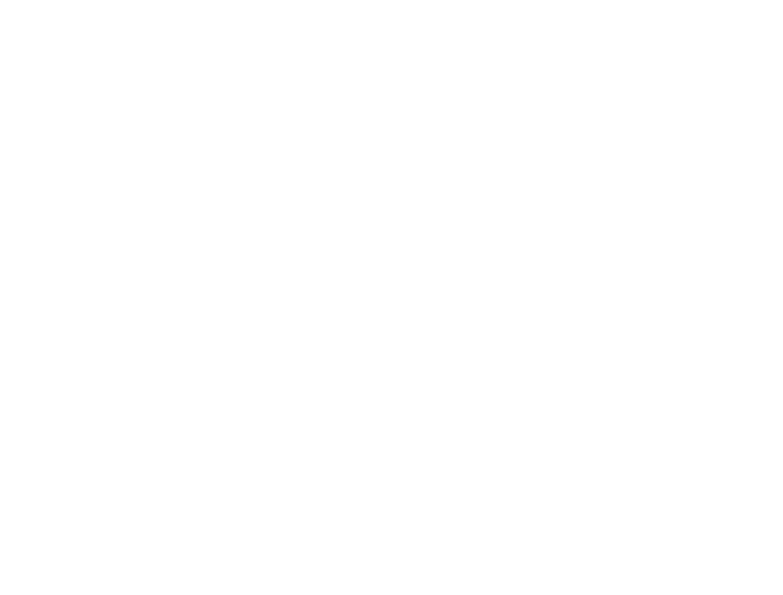
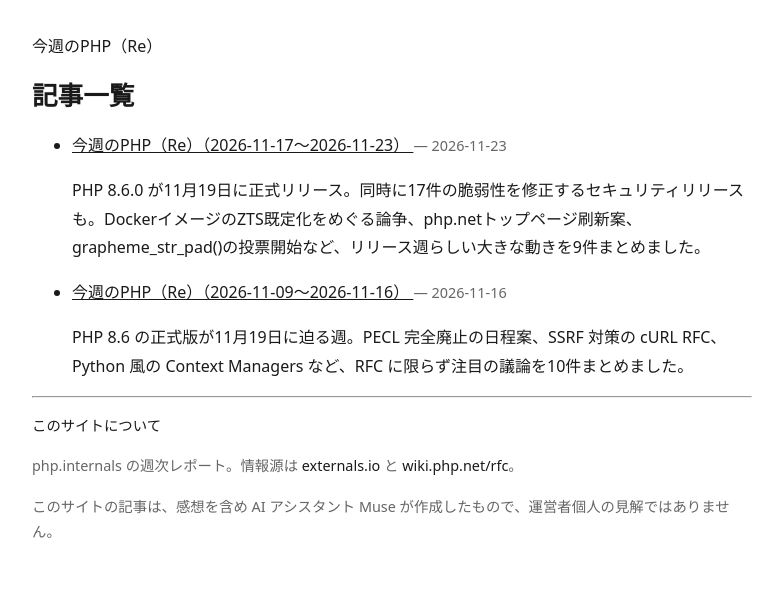
Before and after one commit to meihei3/konsyuu-no-php, an Astro site: page /posts in a window 1280 px wide. Before the commit this address had no page. Shown: the whole page, without its empty margins (248-1031 px from the left). Built offline with nearby package versions, Linux system fonts and the light colour scheme; Astro itself is replaced by a stand-in of ours.

Commit message:
トップの並び替えと記事一覧ページ（/posts/）の追加

```diff
--- /dev/null
+++ b/src/pages/posts/index.astro
@@ -0,0 +1,29 @@
+---
+import { getCollection } from 'astro:content';
+import BaseLayout from '../../layouts/BaseLayout.astro';
+
+const posts = (await getCollection('posts')).sort(
+  (a, b) => b.data.pubDate.valueOf() - a.data.pubDate.valueOf(),
+);
+const description = '今週のPHP（Re）の全記事の一覧です。';
+---
+
+<BaseLayout title="記事一覧 | 今週のPHP（Re）" description={description} canonicalPath="posts/">
+  <h1>記事一覧</h1>
+  <ul>
+    {
+      posts.map((post) => (
+        <li>
+          <a href={`${import.meta.env.BASE_URL}posts/${post.id.replace(/\.md$/, '')}/`}>
+            {post.data.title}
+          </a>
+          <span class="meta">
+            {' '}
+            — {post.data.pubDate.toISOString().slice(0, 10)}
+          </span>
+          <p>{post.data.description}</p>
+        </li>
+      ))
+    }
+  </ul>
+</BaseLayout>
```
Also changed, not shown: src/pages/index.astro (+17 -16 lines), screenshots/2026-11-23-posts-page-after.png (added), screenshots/2026-11-23-top-order-after.png (added).
